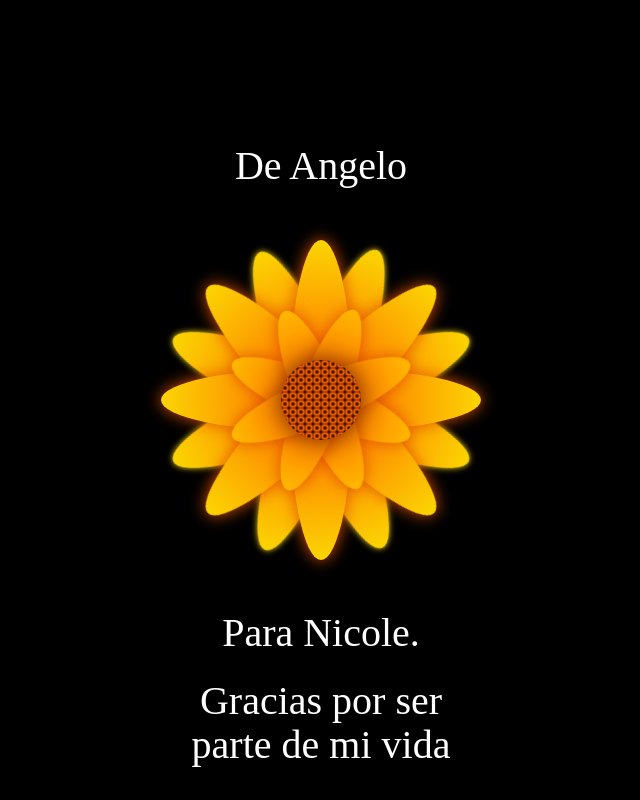
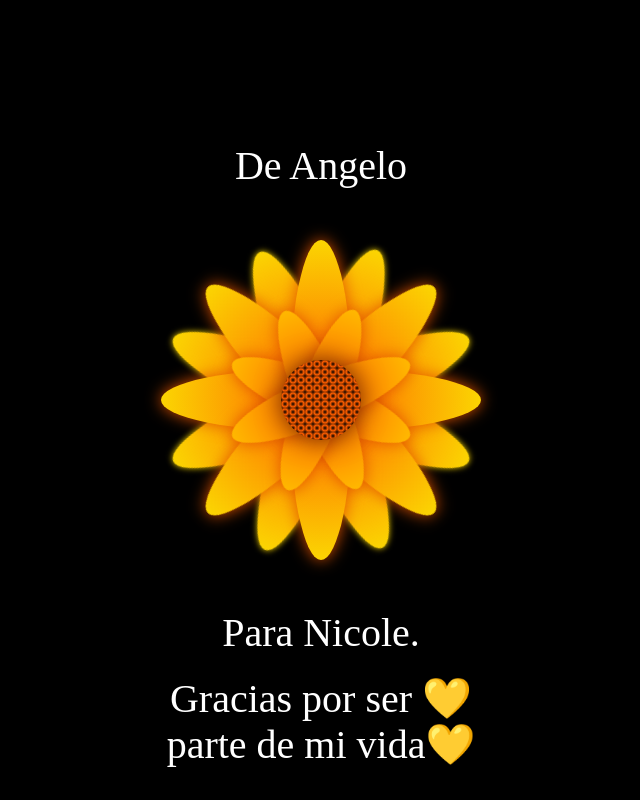
Before and after one commit to LordVilla01/fapn, a plain HTML site: page docs/index.html in a window 1280 px wide. Shown: the whole page, without its empty margins (319-959 px from the left). Drawn offline with Linux system fonts and the light colour scheme.

Commit message:
Update index.html

```diff
--- a/docs/index.html
+++ b/docs/index.html
@@ -38,7 +38,7 @@
     <div class="Petal3 p4">
     </div>
     <div class="text-below">Para Nicole.</div>
-    <div class="text-message">Gracias por ser parte de mi vida</div>
+    <div class="text-message">Gracias por ser 💛parte de mi vida💛</div>
   </div>
 </body>
 </html>
```
